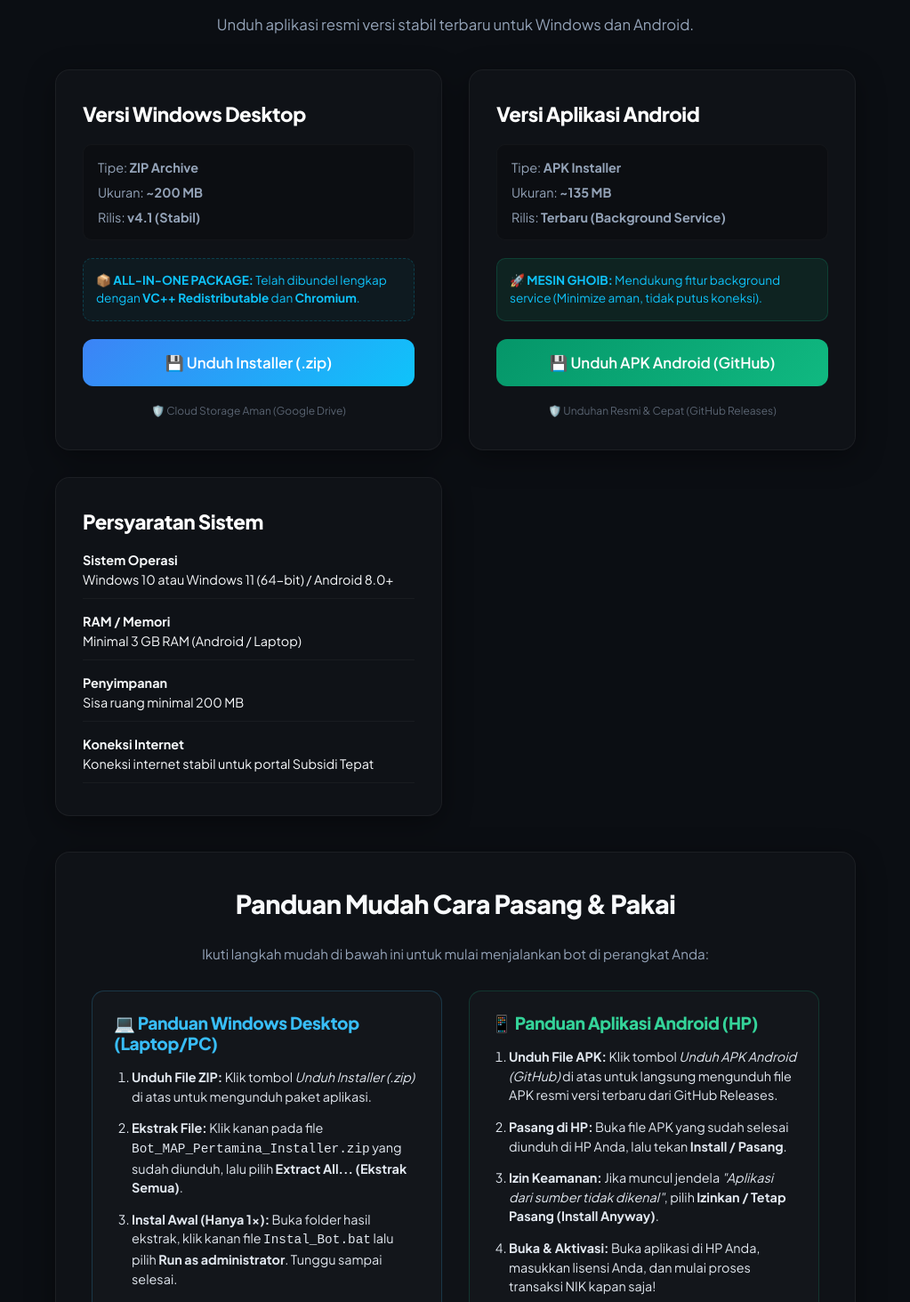
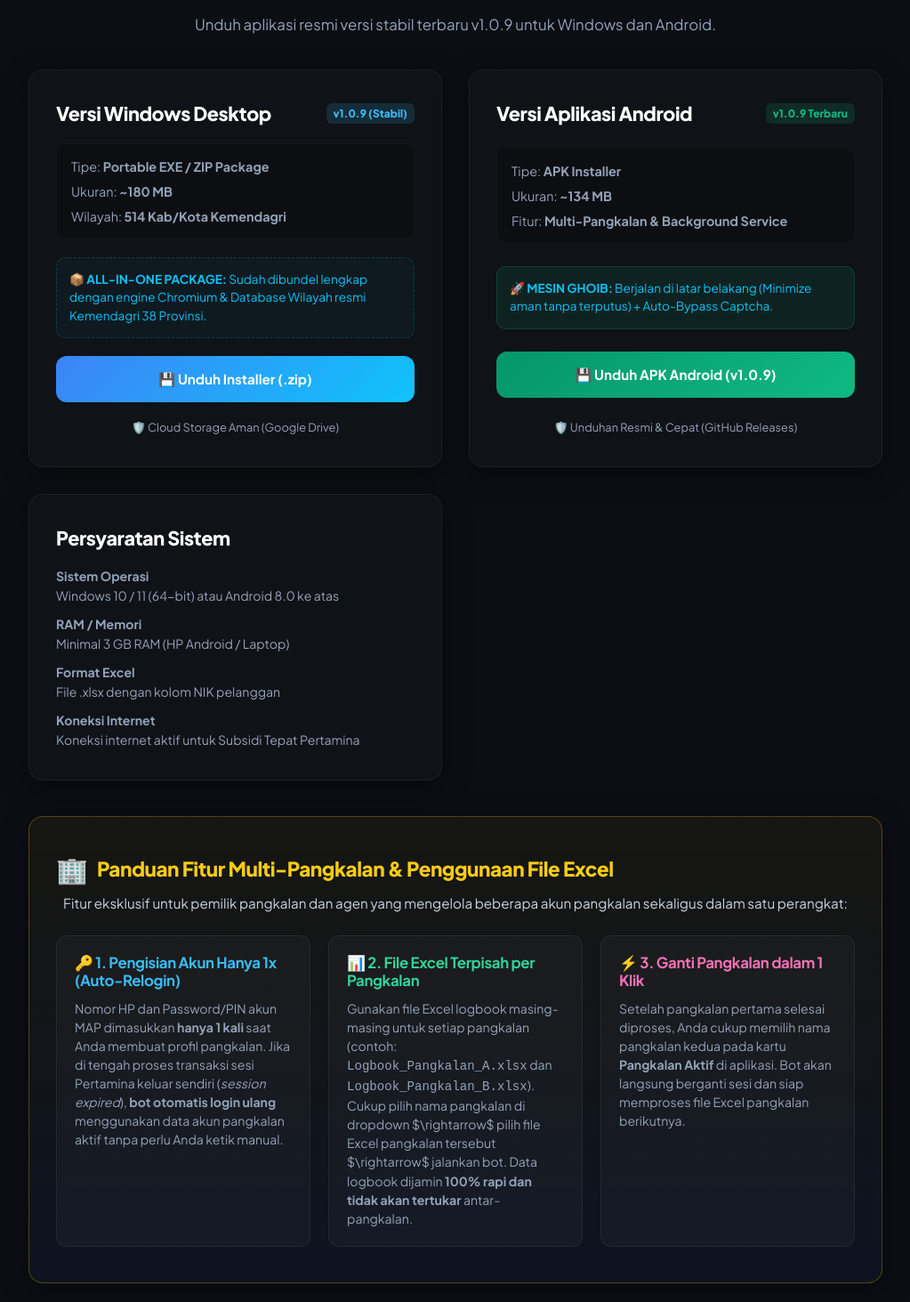
Before and after one commit to TheMask112/Map_Pertamina_Bot, a Next.js app in the folder map-pertamina-web/: page /download in a window 1280 px wide. Shown: the part 247-1710 px from the top of the page at 89% size, without its empty margins (128-1151 px from the left). Built offline with nearby package versions, Linux system fonts and the light colour scheme; no server answers.

Commit message:
docs(download): update tutorial and guide for Multi-Pangkalan and Excel management in v1.0.9

```diff
--- a/map-pertamina-web/src/app/download/page.tsx
+++ b/map-pertamina-web/src/app/download/page.tsx
@@ -1,31 +1,36 @@
 // page.tsx (src/app/download/page.tsx)
-// Download Page for Bot MAP Pertamina Installer and Instructions (Vercel-optimized)
+// Download Page for Bot MAP Pertamina Installer and Instructions (v1.0.9)
 
 export default function DownloadPage() {
-  // Gunakan variabel lingkungan NEXT_PUBLIC_DOWNLOAD_URL untuk tautan Google Drive / cloud storage eksternal
   const downloadUrl = process.env.NEXT_PUBLIC_DOWNLOAD_URL || 'https://drive.google.com/drive/folders/1Y2aWbsPPDtrsdfMdY1DTX_1sp_XZk-Ou?usp=sharing';
-  const androidDownloadUrl = process.env.NEXT_PUBLIC_ANDROID_DOWNLOAD_URL || 'https://github.com/TheMask112/Map_Pertamina_Bot/releases/download/v1.0.8/MAP_Pertamina_Bot_v1.0.8.apk';
+  const androidDownloadUrl = process.env.NEXT_PUBLIC_ANDROID_DOWNLOAD_URL || 'https://github.com/TheMask112/Map_Pertamina_Bot/releases/download/v1.0.9/MAP_Pertamina_Bot_v1.0.9.apk';
 
   return (
     <div style={styles.container} className="animate-fade-in">
       <div style={styles.header}>
         <div style={styles.icon}>📥</div>
         <h1 style={styles.title}>Unduh Bot MAP Pertamina</h1>
-        <p style={styles.subtitle}>Unduh aplikasi resmi versi stabil terbaru untuk Windows dan Android.</p>
+        <p style={styles.subtitle}>Unduh aplikasi resmi versi stabil terbaru v1.0.9 untuk Windows dan Android.</p>
       </div>
 
       <div style={styles.downloadGrid}>
         {/* WINDOWS DOWNLOAD CARD */}
         <div style={styles.card} className="glass-card">
-          <h2 style={styles.cardTitle}>Versi Windows Desktop</h2>
+          <div style={{ display: 'flex', justifyContent: 'space-between', alignItems: 'center' }}>
+            <h2 style={styles.cardTitle}>Versi Windows Desktop</h2>
+            <span style={{ fontSize: '0.75rem', fontWeight: 800, padding: '4px 8px', borderRadius: '6px', background: 'rgba(56, 189, 248, 0.15)', color: '#38bdf8' }}>
+              v1.0.9 (Stabil)
+            </span>
+          </div>
+
           <div style={styles.versionInfo}>
-            <span>Tipe: <strong>ZIP Archive</strong></span>
-            <span>Ukuran: <strong>~200 MB</strong></span>
-            <span>Rilis: <strong>v4.1 (Stabil)</strong></span>
+            <span>Tipe: <strong>Portable EXE / ZIP Package</strong></span>
+            <span>Ukuran: <strong>~180 MB</strong></span>
+            <span>Wilayah: <strong>514 Kab/Kota Kemendagri</strong></span>
           </div>
 
           <p style={styles.preBundledNotice}>
-            📦 <strong>ALL-IN-ONE PACKAGE:</strong> Telah dibundel lengkap dengan <strong>VC++ Redistributable</strong> dan <strong>Chromium</strong>.
+            📦 <strong>ALL-IN-ONE PACKAGE:</strong> Sudah dibundel lengkap dengan engine Chromium & Database Wilayah resmi Kemendagri 38 Provinsi.
           </p>
 
           <a href={downloadUrl} target="_blank" rel="noopener noreferrer" className="btn btn-primary pulse" style={styles.downloadBtn}>
@@ -36,19 +41,25 @@ export default function DownloadPage() {
 
         {/* ANDROID DOWNLOAD CARD */}
         <div style={styles.card} className="glass-card">
-          <h2 style={styles.cardTitle}>Versi Aplikasi Android</h2>
+          <div style={{ display: 'flex', justifyContent: 'space-between', alignItems: 'center' }}>
+            <h2 style={styles.cardTitle}>Versi Aplikasi Android</h2>
+            <span style={{ fontSize: '0.75rem', fontWeight: 800, padding: '4px 8px', borderRadius: '6px', background: 'rgba(16, 185, 129, 0.15)', color: '#10b981' }}>
+              v1.0.9 Terbaru
+            </span>
+          </div>
+
           <div style={styles.versionInfo}>
             <span>Tipe: <strong>APK Installer</strong></span>
-            <span>Ukuran: <strong>~135 MB</strong></span>
-            <span>Rilis: <strong>Terbaru (Background Service)</strong></span>
+            <span>Ukuran: <strong>~134 MB</strong></span>
+            <span>Fitur: <strong>Multi-Pangkalan & Background Service</strong></span>
           </div>
 
           <p style={{...styles.preBundledNotice, background: 'rgba(16, 185, 129, 0.1)', border: '1px solid rgba(16, 185, 129, 0.2)'}}>
-            🚀 <strong>MESIN GHOIB:</strong> Mendukung fitur background service (Minimize aman, tidak putus koneksi).
+            🚀 <strong>MESIN GHOIB:</strong> Berjalan di latar belakang (Minimize aman tanpa terputus) + Auto-Bypass Captcha.
           </p>
 
           <a href={androidDownloadUrl} target="_blank" rel="noopener noreferrer" className="btn btn-primary pulse" style={{...styles.downloadBtn, background: 'linear-gradient(135deg, #059669 0%, #10b981 100%)'}}>
-            💾 Unduh APK Android (GitHub)
+            💾 Unduh APK Android (v1.0.9)
           </a>
           <span style={styles.safetyBadge}>🛡️ Unduhan Resmi & Cepat (GitHub Releases)</span>
         </div>
@@ -59,49 +70,99 @@ export default function DownloadPage() {
           <div style={styles.requirements}>
             <div style={styles.reqItem}>
               <strong>Sistem Operasi</strong>
-              <span>Windows 10 atau Windows 11 (64-bit) / Android 8.0+</span>
+              <span>Windows 10 / 11 (64-bit) atau Android 8.0 ke atas</span>
             </div>
             <div style={styles.reqItem}>
               <strong>RAM / Memori</strong>
-              <span>Minimal 3 GB RAM (Android / Laptop)</span>
+              <span>Minimal 3 GB RAM (HP Android / Laptop)</span>
             </div>
             <div style={styles.reqItem}>
-              <strong>Penyimpanan</strong>
-              <span>Sisa ruang minimal 200 MB</span>
+              <strong>Format Excel</strong>
+              <span>File .xlsx dengan kolom NIK pelanggan</span>
             </div>
             <div style={styles.reqItem}>
               <strong>Koneksi Internet</strong>
-              <span>Koneksi internet stabil untuk portal Subsidi Tepat</span>
+              <span>Koneksi internet aktif untuk Subsidi Tepat Pertamina</span>
             </div>
           </div>
         </div>
       </div>
 
+      {/* PANDUAN KHUSUS MULTI-PANGKALAN & EXCEL */}
+      <section style={{ ...styles.instructionsSection, border: '1px solid rgba(234, 179, 8, 0.3)', background: 'linear-gradient(180deg, rgba(234, 179, 8, 0.05) 0%, rgba(15, 23, 42, 0.6) 100%)' }} className="glass-card">
+        <div style={{ display: 'flex', alignItems: 'center', gap: '10px', marginBottom: '8px' }}>
+          <span style={{ fontSize: '1.8rem' }}>🏢</span>
+          <h2 style={{ fontSize: '1.4rem', fontWeight: 800, color: '#facc15', margin: 0 }}>
+            Panduan Fitur Multi-Pangkalan & Penggunaan File Excel
+          </h2>
+        </div>
+        <p style={{ color: '#cbd5e1', fontSize: '0.95rem', marginBottom: '24px', lineHeight: 1.6 }}>
+          Fitur eksklusif untuk pemilik pangkalan dan agen yang mengelola beberapa akun pangkalan sekaligus dalam satu perangkat:
+        </p>
+
+        <div style={{ display: 'grid', gridTemplateColumns: 'repeat(auto-fit, minmax(280px, 1fr))', gap: '20px', textAlign: 'left' }}>
+          {/* KARTU 1: LOGIN OTOMATIS */}
+          <div style={{ background: 'rgba(255,255,255,0.03)', padding: '20px', borderRadius: '12px', border: '1px solid rgba(255,255,255,0.06)' }}>
+            <h3 style={{ fontSize: '1.05rem', fontWeight: 700, color: '#38bdf8', marginBottom: '10px' }}>
+              🔑 1. Pengisian Akun Hanya 1x (Auto-Relogin)
+            </h3>
+            <p style={{ fontSize: '0.88rem', color: '#94a3b8', lineHeight: 1.5, margin: 0 }}>
+              Nomor HP dan Password/PIN akun MAP dimasukkan <strong>hanya 1 kali</strong> saat Anda membuat profil pangkalan.
+              Jika di tengah proses transaksi sesi Pertamina keluar sendiri (<em>session expired</em>),
+              <strong> bot otomatis login ulang</strong> menggunakan data akun pangkalan aktif tanpa perlu Anda ketik manual.
+            </p>
+          </div>
+
+          {/* KARTU 2: MANAJEMEN EXCEL */}
+          <div style={{ background: 'rgba(255,255,255,0.03)', padding: '20px', borderRadius: '12px', border: '1px solid rgba(255,255,255,0.06)' }}>
+            <h3 style={{ fontSize: '1.05rem', fontWeight: 700, color: '#34d399', marginBottom: '10px' }}>
+              📊 2. File Excel Terpisah per Pangkalan
+            </h3>
+            <p style={{ fontSize: '0.88rem', color: '#94a3b8', lineHeight: 1.5, margin: 0 }}>
+              Gunakan file Excel logbook masing-masing untuk setiap pangkalan (contoh: <code>Logbook_Pangkalan_A.xlsx</code> dan <code>Logbook_Pangkalan_B.xlsx</code>).
+              Cukup pilih nama pangkalan di dropdown $\rightarrow$ pilih file Excel pangkalan tersebut $\rightarrow$ jalankan bot.
+              Data logbook dijamin <strong>100% rapi dan tidak akan tertukar</strong> antar-pangkalan.
+            </p>
+          </div>
+
+          {/* KARTU 3: BERALIH 1 KLIK */}
+          <div style={{ background: 'rgba(255,255,255,0.03)', padding: '20px', borderRadius: '12px', border: '1px solid rgba(255,255,255,0.06)' }}>
+            <h3 style={{ fontSize: '1.05rem', fontWeight: 700, color: '#f472b6', marginBottom: '10px' }}>
+              ⚡ 3. Ganti Pangkalan dalam 1 Klik
+            </h3>
+            <p style={{ fontSize: '0.88rem', color: '#94a3b8', lineHeight: 1.5, margin: 0 }}>
+              Setelah pangkalan pertama selesai diproses, Anda cukup memilih nama pangkalan kedua pada kartu <strong>Pangkalan Aktif</strong> di aplikasi.
+              Bot akan langsung berganti sesi dan siap memproses file Excel pangkalan berikutnya.
+            </p>
+          </div>
+        </div>
+      </section>
+
       {/* INSTALLATION STEPS */}
       <section style={styles.instructionsSection} className="glass-card">
-        <h2 style={styles.instructionsTitle}>Panduan Mudah Cara Pasang & Pakai</h2>
+        <h2 style={styles.instructionsTitle}>Panduan Mudah Cara Pasang & Pemakaian Bot</h2>
         <p style={{ color: 'hsl(215, 20%, 65%)', fontSize: '0.95rem', marginBottom: '32px' }}>
-          Ikuti langkah mudah di bawah ini untuk mulai menjalankan bot di perangkat Anda:
+          Ikuti 4 langkah sederhana berikut untuk mulai menjalankan transaksi otomatis di perangkat Anda:
         </p>
 
         <div style={{ display: 'grid', gridTemplateColumns: 'repeat(auto-fit, minmax(320px, 1fr))', gap: '30px', textAlign: 'left' }}>
           {/* PANDUAN WINDOWS */}
           <div style={{ background: 'rgba(255,255,255,0.02)', padding: '24px', borderRadius: '14px', border: '1px solid rgba(56,189,248,0.2)' }}>
             <h3 style={{ fontSize: '1.2rem', fontWeight: 800, color: '#38bdf8', marginBottom: '16px', display: 'flex', alignItems: 'center', gap: '8px' }}>
-              💻 Panduan Windows Desktop (Laptop/PC)
+              💻 Panduan Windows Desktop (Laptop / PC)
             </h3>
             <ol style={{ paddingLeft: '20px', display: 'flex', flexDirection: 'column', gap: '14px', fontSize: '0.9rem', color: '#e2e8f0', lineHeight: '1.5' }}>
               <li>
-                <strong>Unduh File ZIP:</strong> Klik tombol <em>Unduh Installer (.zip)</em> di atas untuk mengunduh paket aplikasi.
+                <strong>Unduh File ZIP:</strong> Klik tombol <em>Unduh Installer (.zip)</em> di atas.
               </li>
               <li>
-                <strong>Ekstrak File:</strong> Klik kanan pada file <code>Bot_MAP_Pertamina_Installer.zip</code> yang sudah diunduh, lalu pilih <strong>Extract All... (Ekstrak Semua)</strong>.
+                <strong>Ekstrak File:</strong> Klik kanan pada file <code>Bot_MAP_Pertamina_Installer.zip</code> yang telah diunduh, lalu pilih <strong>Extract All... (Ekstrak Semua)</strong>.
               </li>
               <li>
-                <strong>Instal Awal (Hanya 1x):</strong> Buka folder hasil ekstrak, klik kanan file <code>Instal_Bot.bat</code> lalu pilih <strong>Run as administrator</strong>. Tunggu sampai selesai.
+                <strong>Instal Awal (Hanya 1x):</strong> Buka folder hasil ekstrak, klik kanan file <code>Instal_Bot.bat</code> lalu pilih <strong>Run as administrator</strong>.
               </li>
               <li>
-                <strong>Jalankan Bot:</strong> Klik 2x pada <code>Bot_MAP_Pertamina.exe</code>. Salin Hardware ID Anda untuk aktivasi lisensi, dan bot langsung siap memproses NIK dari Excel!
+                <strong>Jalankan & Masukkan Lisensi:</strong> Buka <code>Bot_MAP_Pertamina.exe</code>, masukkan kunci lisensi Anda, pilih file Excel pelanggan, dan klik <strong>Mulai Transaksi</strong>.
               </li>
             </ol>
           </div>
@@ -113,16 +174,16 @@ export default function DownloadPage() {
             </h3>
             <ol style={{ paddingLeft: '20px', display: 'flex', flexDirection: 'column', gap: '14px', fontSize: '0.9rem', color: '#e2e8f0', lineHeight: '1.5' }}>
               <li>
-                <strong>Unduh File APK:</strong> Klik tombol <em>Unduh APK Android (GitHub)</em> di atas untuk langsung mengunduh file APK resmi versi terbaru dari GitHub Releases.
+                <strong>Unduh File APK:</strong> Klik tombol <em>Unduh APK Android (v1.0.9)</em> di atas.
               </li>
               <li>
                 <strong>Pasang di HP:</strong> Buka file APK yang sudah selesai diunduh di HP Anda, lalu tekan <strong>Install / Pasang</strong>.
               </li>
               <li>
-                <strong>Izin Keamanan:</strong> Jika muncul jendela <em>"Aplikasi dari sumber tidak dikenal"</em>, pilih <strong>Izinkan / Tetap Pasang (Install Anyway)</strong>.
+                <strong>Izin Keamanan:</strong> Jika muncul peringatan <em>"Aplikasi dari sumber tidak dikenal"</em>, pilih <strong>Izinkan / Tetap Pasang (Install Anyway)</strong>.
               </li>
               <li>
-                <strong>Buka & Aktivasi:</strong> Buka aplikasi di HP Anda, masukkan lisensi Anda, dan mulai proses transaksi NIK kapan saja!
+                <strong>Aktivasi & Pilih File:</strong> Buka aplikasi, masukkan lisensi Anda, pilih pangkalan aktif dan file Excel, lalu tekan <strong>Buka Layar Bot</strong> untuk menjalankan proses otomatis.
               </li>
             </ol>
           </div>
@@ -137,7 +198,7 @@ const styles = {
     display: 'flex',
     flexDirection: 'column' as const,
     gap: '40px',
-    maxWidth: '900px',
+    maxWidth: '960px',
     margin: '0 auto',
   },
   header: {
@@ -171,7 +232,7 @@ const styles = {
     gap: '20px',
   },
   cardTitle: {
-    fontSize: '1.4rem',
+    fontSize: '1.35rem',
     fontWeight: 800,
     color: '#ffffff',
   },
@@ -198,67 +259,35 @@ const styles = {
   downloadBtn: {
     width: '100%',
     padding: '16px',
-    fontSize: '1.05rem',
-    borderRadius: '12px',
     textAlign: 'center' as const,
+    fontWeight: 700,
+    textDecoration: 'none',
   },
   safetyBadge: {
-    fontSize: '0.75rem',
-    color: 'hsl(215, 12%, 40%)',
+    fontSize: '0.8rem',
+    color: 'hsl(215, 20%, 65%)',
     textAlign: 'center' as const,
   },
   requirements: {
     display: 'flex',
     flexDirection: 'column' as const,
-    gap: '16px',
+    gap: '14px',
   },
   reqItem: {
     display: 'flex',
     flexDirection: 'column' as const,
     gap: '4px',
-    fontSize: '0.9rem',
-    borderBottom: '1px solid rgba(255,255,255,0.04)',
-    paddingBottom: '12px',
+    fontSize: '0.88rem',
+    color: 'hsl(215, 20%, 65%)',
   },
   instructionsSection: {
-    padding: '40px',
+    padding: '40px 30px',
     textAlign: 'center' as const,
   },
   instructionsTitle: {
     fontSize: '1.8rem',
     fontWeight: 800,
-    marginBottom: '30px',
-  },
-  stepsGrid: {
-    display: 'grid',
-    gridTemplateColumns: 'repeat(auto-fit, minmax(180px, 1fr))',
-    gap: '30px',
-    textAlign: 'left' as const,
-  },
-  step: {
-    display: 'flex',
-    flexDirection: 'column' as const,
-    gap: '12px',
-  },
-  stepNum: {
-    width: '32px',
-    height: '32px',
-    borderRadius: '50%',
-    background: 'linear-gradient(135deg, hsl(217, 91%, 60%) 0%, hsl(194, 96%, 52%) 100%)',
+    marginBottom: '12px',
     color: '#ffffff',
-    display: 'flex',
-    alignItems: 'center',
-    justifyContent: 'center',
-    fontWeight: 800,
-    fontSize: '1rem',
-  },
-  stepTitle: {
-    fontSize: '1.1rem',
-    fontWeight: 700,
-  },
-  stepDesc: {
-    fontSize: '0.85rem',
-    color: 'hsl(215, 20%, 65%)',
-    lineHeight: '1.5',
   },
 };
```
